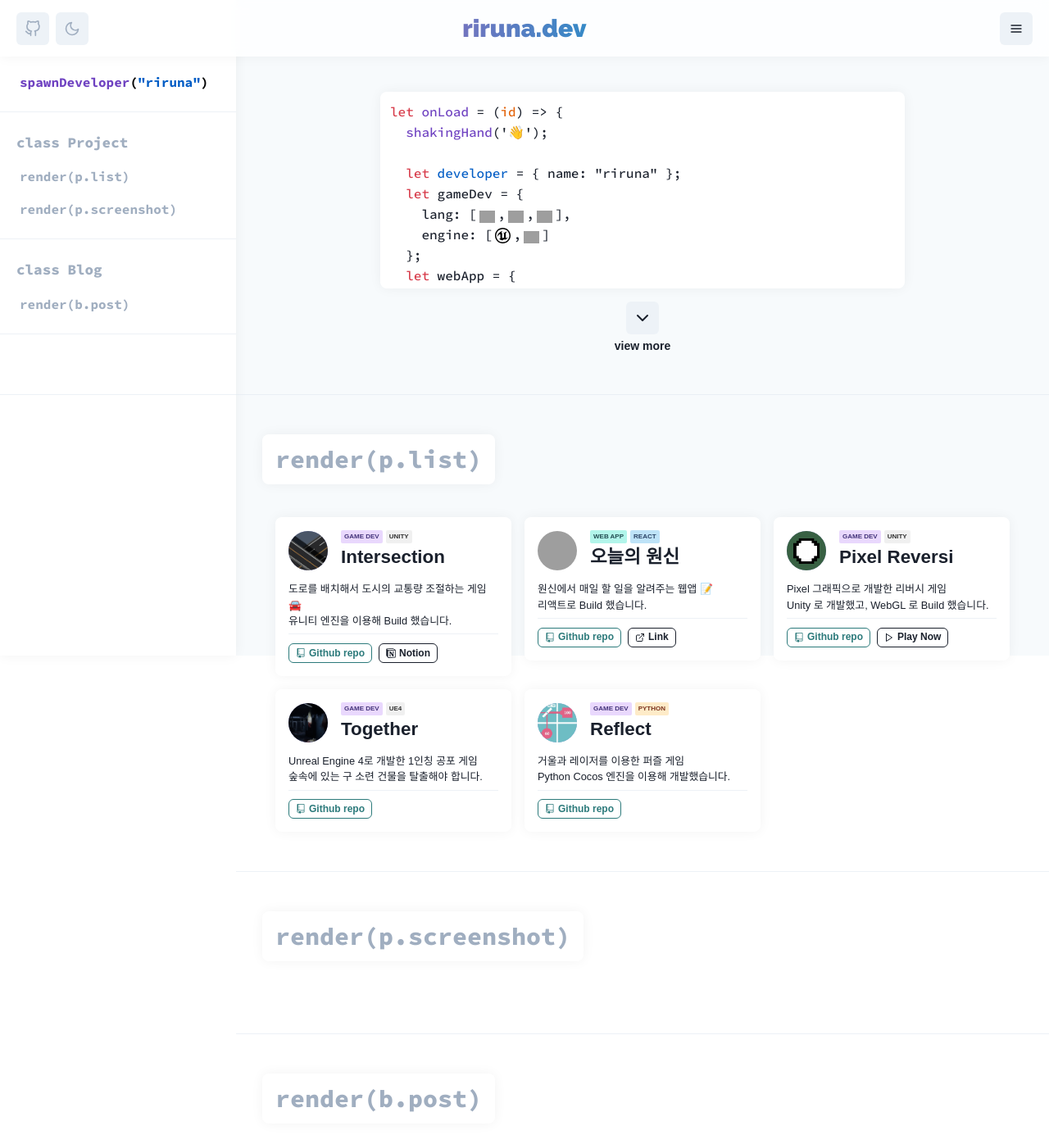
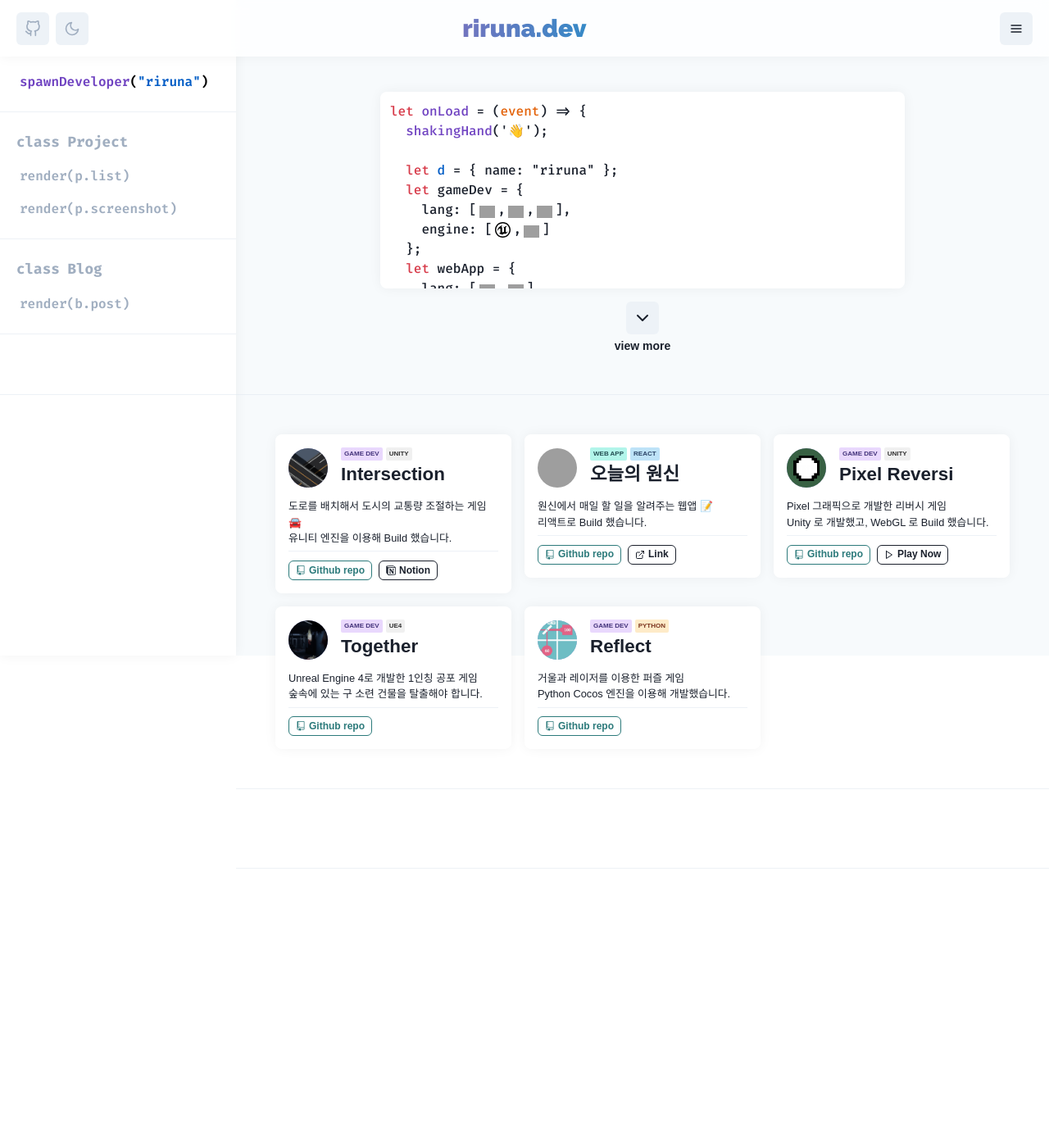
Before and after one commit to W298/w298.dev, a React (Create React App) app: page / in a window 1280 px wide. Shown: the top 1396 px of the page at 82% size. Built offline with nearby package versions, Linux system fonts and the light colour scheme; grey boxes are pictures that could not be loaded; a web font is replaced by a local one.

Commit message:
Clean not required objects

```diff
--- a/src/App.css
+++ b/src/App.css
@@ -1,7 +1,7 @@
 @import url("https://fonts.googleapis.com/css2?family=Noto+Sans+KR:wght@100;300;400;500;700;900&display=swap");
 @import url("https://fonts.googleapis.com/css2?family=Raleway:ital,wght@0,100;0,200;0,300;0,400;0,500;0,600;0,700;0,800;0,900;1,100;1,200;1,300;1,400;1,500;1,600;1,700;1,800;1,900&display=swap");
 @import url("https://fonts.googleapis.com/css2?family=IBM+Plex+Sans+KR:wght@100;200;300;400;500;600;700&display=swap");
-@import url("https://fonts.googleapis.com/css2?family=Source+Code+Pro:wght@500;700;800;900&display=swap");
+@import url("https://fonts.googleapis.com/css2?family=Fira+Code:wght@300;400;500;600;700&display=swap");
 
 * {
   font-family: "IBM Plex Sans KR", sans-serif;
@@ -13,6 +13,6 @@
 
 pre {
   font-weight: medium;
-  font-family: "Source Code Pro" !important;
+  font-family: "Fira Code" !important;
   display: inline;
 }
--- a/src/App.js
+++ b/src/App.js
@@ -173,7 +173,11 @@ export default function App() {
               <MenuButton as={IconButton} icon={<FiMenu />}></MenuButton>
               <MenuList>
                 <MenuItem>
-                  <Text fontFamily="Source Code Pro" fontSize="sm">
+                  <Text
+                    fontFamily="Fira Code"
+                    fontSize="sm"
+                    fontWeight="semibold"
+                  >
                     spawnDeveloper("riruna")
                   </Text>
                 </MenuItem>
@@ -181,17 +185,21 @@ export default function App() {
                 <MenuGroup
                   title="class Project"
                   fontWeight="bold"
-                  fontFamily="Source Code Pro"
+                  fontFamily="Fira Code"
                 >
                   <MenuItem icon={<FiList />}>
-                    <Text fontFamily="Source Code Pro" fontSize="sm">
+                    <Text
+                      fontFamily="Fira Code"
+                      fontSize="sm"
+                      fontWeight="semibold"
+                    >
                       render(p.list)
                     </Text>
                   </MenuItem>
                   <MenuItem icon={<FiImage />}>
                     <Text
-                      fontFamily="Source Code Pro"
-                      fontWeight="medium"
+                      fontFamily="Fira Code"
+                      fontWeight="semibold"
                       fontSize="sm"
                     >
                       render(p.screenshot)
@@ -202,12 +210,12 @@ export default function App() {
                 <MenuGroup
                   title="class Blog"
                   fontWeight="bold"
-                  fontFamily="Source Code Pro"
+                  fontFamily="Fira Code"
                 >
                   <MenuItem icon={<FiFileText />}>
                     <Text
-                      fontFamily="Source Code Pro"
-                      fontWeight="medium"
+                      fontFamily="Fira Code"
+                      fontWeight="semibold"
                       fontSize="sm"
                     >
                       render(b.post)
@@ -218,7 +226,7 @@ export default function App() {
                 <MenuGroup
                   title="function link()"
                   fontWeight="bold"
-                  fontFamily="Source Code Pro"
+                  fontFamily="Fira Code"
                 >
                   <MenuItem
                     icon={<FiGithub />}
@@ -227,8 +235,8 @@ export default function App() {
                     }}
                   >
                     <Text
-                      fontFamily="Source Code Pro"
-                      fontWeight="medium"
+                      fontFamily="Fira Code"
+                      fontWeight="semibold"
                       fontSize="sm"
                     >
                       open(dev.github.url)
@@ -236,8 +244,8 @@ export default function App() {
                   </MenuItem>
                   <MenuItem icon={<FiMoon />}>
                     <Text
-                      fontFamily="Source Code Pro"
-                      fontWeight="medium"
+                      fontFamily="Fira Code"
+                      fontWeight="semibold"
                       fontSize="sm"
                     >
                       toggleDarkMode()
@@ -248,31 +256,31 @@ export default function App() {
                 <MenuGroup
                   title="function setLang()"
                   fontWeight="bold"
-                  fontFamily="Source Code Pro"
+                  fontFamily="Fira Code"
                 >
                   <MenuItem
-                    fontWeight="medium"
+                    fontWeight="semibold"
                     onClick={() => {
                       setLanguage("kr");
                     }}
                   >
                     <Text
-                      fontFamily="Source Code Pro"
-                      fontWeight="medium"
+                      fontFamily="Fira Code"
+                      fontWeight="semibold"
                       fontSize="sm"
                     >
                       🇰🇷 setLang("KR")
                     </Text>
                   </MenuItem>
                   <MenuItem
-                    fontWeight="medium"
+                    fontWeight="semibold"
                     onClick={() => {
                       setLanguage("en");
                     }}
                   >
                     <Text
-                      fontFamily="Source Code Pro"
-                      fontWeight="medium"
+                      fontFamily="Fira Code"
+                      fontWeight="semibold"
                       fontSize="sm"
                     >
                       🇬🇧 setLang("EN")
@@ -299,7 +307,7 @@ export default function App() {
               {cate && (
                 <Flex p="0.5rem 1.25rem" gap="0.6rem">
                   <Text
-                    fontFamily="Source Code Pro"
+                    fontFamily="Fira Code"
                     fontWeight="extrabold"
                     fontSize="1.1rem"
                     color={
@@ -312,7 +320,7 @@ export default function App() {
                     {"class"}
                   </Text>
                   <Text
-                    fontFamily="Source Code Pro"
+                    fontFamily="Fira Code"
                     fontWeight="extrabold"
                     fontSize="1.1rem"
                     color={
@@ -340,8 +348,8 @@ export default function App() {
                       }}
                     >
                       <Text
-                        fontFamily="Source Code Pro"
-                        fontWeight="bold"
+                        fontFamily="Fira Code"
+                        fontWeight="semibold"
                         color={focusedPoint === id ? "#6f42c1" : "gray.400"}
                         cursor="pointer"
                         transition="0.1s ease-in-out"
@@ -349,8 +357,8 @@ export default function App() {
                         {front}
                       </Text>
                       <Text
-                        fontFamily="Source Code Pro"
-                        fontWeight="bold"
+                        fontFamily="Fira Code"
+                        fontWeight="semibold"
                         color={focusedPoint === id ? "black" : "gray.400"}
                         cursor="pointer"
                         transition="0.1s ease-in-out"
@@ -358,8 +366,8 @@ export default function App() {
                         {"("}
                       </Text>
                       <Text
-                        fontFamily="Source Code Pro"
-                        fontWeight="bold"
+                        fontFamily="Fira Code"
+                        fontWeight="semibold"
                         color={
                           focusedPoint !== id
                             ? "gray.400"
@@ -376,8 +384,8 @@ export default function App() {
                         {back}
                       </Text>
                       <Text
-                        fontFamily="Source Code Pro"
-                        fontWeight="bold"
+                        fontFamily="Fira Code"
+                        fontWeight="semibold"
                         color={focusedPoint === id ? "black" : "gray.400"}
                         cursor="pointer"
                         transition="0.1s ease-in-out"
@@ -403,47 +411,7 @@ export default function App() {
       </Box>
       <Divider />
       <Box ml={{ base: "0", sm: "0", md: "0", lg: "18rem" }} pb="50rem">
-        <Box p={8} py={12}>
-          <Flex
-            justifyContent="center"
-            bgColor="white"
-            mb={10}
-            boxShadow="0 0 15px 0 rgba(0, 0, 0, 0.05)"
-            width="fit-content"
-            p={2}
-            px={4}
-            borderRadius="0.5rem"
-          >
-            <Text
-              id="project-list-point"
-              fontSize={{ base: "2xl", sm: "2xl", md: "3xl" }}
-              fontFamily="Source Code Pro"
-              fontWeight="extrabold"
-              textAlign="center"
-              color={
-                pointList.find((p) => p.id === focusedPoint).id ===
-                "project-list-point"
-                  ? "#6f42c1"
-                  : "gray.400"
-              }
-            >
-              render
-            </Text>
-            <Text
-              fontSize={{ base: "2xl", sm: "2xl", md: "3xl" }}
-              fontFamily="Source Code Pro"
-              fontWeight="extrabold"
-              textAlign="center"
-              color={
-                pointList.find((p) => p.id === focusedPoint).id ===
-                "project-list-point"
-                  ? "black"
-                  : "gray.400"
-              }
-            >
-              (p.list)
-            </Text>
-          </Flex>
+        <Box p={8} py={12} id="project-list-point">
           <Box
             display="grid"
             gridTemplateColumns="repeat(auto-fill, minmax(15rem, 18rem))"
@@ -548,89 +516,9 @@ export default function App() {
           </Box>
         </Box>
         <Divider />
-        <Box p={8} py={12}>
-          <Flex
-            justifyContent="center"
-            bgColor="white"
-            mb={10}
-            boxShadow="0 0 15px 0 rgba(0, 0, 0, 0.05)"
-            width="fit-content"
-            p={2}
-            px={4}
-            borderRadius="0.5rem"
-          >
-            <Text
-              id="screenshot-point"
-              fontSize={{ base: "2xl", sm: "2xl", md: "3xl" }}
-              fontFamily="Source Code Pro"
-              fontWeight="extrabold"
-              textAlign="center"
-              color={
-                pointList.find((p) => p.id === focusedPoint).id ===
-                "screenshot-point"
-                  ? "#6f42c1"
-                  : "gray.400"
-              }
-            >
-              render
-            </Text>
-            <Text
-              fontSize={{ base: "2xl", sm: "2xl", md: "3xl" }}
-              fontFamily="Source Code Pro"
-              fontWeight="extrabold"
-              textAlign="center"
-              color={
-                pointList.find((p) => p.id === focusedPoint).id ===
-                "screenshot-point"
-                  ? "black"
-                  : "gray.400"
-              }
-            >
-              (p.screenshot)
-            </Text>
-          </Flex>
-        </Box>
+        <Box p={8} py={12} id="screenshot-point"></Box>
         <Divider />
-        <Box p={8} py={12}>
-          <Flex
-            justifyContent="center"
-            bgColor="white"
-            mb={10}
-            boxShadow="0 0 15px 0 rgba(0, 0, 0, 0.05)"
-            width="fit-content"
-            p={2}
-            px={4}
-            borderRadius="0.5rem"
-          >
-            <Text
-              id="blog-point"
-              fontSize={{ base: "2xl", sm: "2xl", md: "3xl" }}
-              fontFamily="Source Code Pro"
-              fontWeight="extrabold"
-              textAlign="center"
-              color={
-                pointList.find((p) => p.id === focusedPoint).id === "blog-point"
-                  ? "#6f42c1"
-                  : "gray.400"
-              }
-            >
-              render
-            </Text>
-            <Text
-              fontSize={{ base: "2xl", sm: "2xl", md: "3xl" }}
-              fontFamily="Source Code Pro"
-              fontWeight="extrabold"
-              textAlign="center"
-              color={
-                pointList.find((p) => p.id === focusedPoint).id === "blog-point"
-                  ? "black"
-                  : "gray.400"
-              }
-            >
-              (b.post)
-            </Text>
-          </Flex>
-        </Box>
+        <Box p={8} py={12} id="blog-point"></Box>
       </Box>
     </div>
   );
--- a/src/DashBoard.js
+++ b/src/DashBoard.js
@@ -11,7 +11,7 @@ function Front({ text, space = true }) {
     <Text
       fontSize={{ base: "sm", sm: "sm", md: "md" }}
       fontWeight="medium"
-      fontFamily="Source Code Pro"
+      fontFamily="Fira Code"
       display="inline"
       color="#d73a49"
     >
@@ -25,7 +25,7 @@ function Parameter({ text, space = true }) {
     <Text
       fontSize={{ base: "sm", sm: "sm", md: "md" }}
       fontWeight="medium"
-      fontFamily="Source Code Pro"
+      fontFamily="Fira Code"
       display="inline"
       color="#e36209"
     >
@@ -39,7 +39,7 @@ function Function({ text, space = true }) {
     <Text
       fontSize={{ base: "sm", sm: "sm", md: "md" }}
       fontWeight="medium"
-      fontFamily="Source Code Pro"
+      fontFamily="Fira Code"
       display="inline"
       color="#6f42c1"
     >
@@ -53,7 +53,7 @@ function String({ text, space = true }) {
     <Text
       fontSize={{ base: "sm", sm: "sm", md: "md" }}
       fontWeight="medium"
-      fontFamily="Source Code Pro"
+      fontFamily="Fira Code"
       display="inline"
       color="#005cc5"
     >
@@ -87,7 +87,7 @@ export default function DashBoard() {
         bgColor="white"
         boxShadow="0 0 15px 0 rgba(0, 0, 0, 0.05)"
         width="100%"
-        height={expanded ? "29rem" : "15rem"}
+        height={expanded ? "27rem" : "15rem"}
         transition="0.2s ease-in-out"
         overflowY="hidden"
         maxWidth="40rem"
@@ -95,13 +95,13 @@ export default function DashBoard() {
         <Text
           fontSize={{ base: "sm", sm: "sm", md: "md" }}
           fontWeight="medium"
-          fontFamily="Source Code Pro"
+          fontFamily="Fira Code"
           display="inline"
         >
           <Front text="let" space={false} />
           <Function text=" onLoad" space={false} />
           {" = ("}
-          <Parameter text="id" space={false} />
+          <Parameter text="event" space={false} />
           {") => {"}
           <br />
           <Function text="shakingHand" />
@@ -109,7 +109,7 @@ export default function DashBoard() {
           <br />
           <br />
           <Front text="let" />
-          <String text=" developer" space={false} />
+          <String text=" d" space={false} />
           {' = { name: "riruna" };'}
           <br />
           <Front text="let" />
@@ -174,10 +174,10 @@ export default function DashBoard() {
           <br />
           <pre>{"  };"}</pre>
           <br />
-          <String text="developer" />
+          <String text="d" />
           {".mainFocus = { gameDev, webApp };"}
           <br />
-          <String text="developer" />
+          <String text="d" />
           {".favorite.editor = ["}
           <Icon
             src="https://cdn.jsdelivr.net/gh/devicons/devicon/icons/vscode/vscode-original.svg"
@@ -190,11 +190,12 @@ export default function DashBoard() {
           />
           {","}
           <Icon src={stsvg} alt="st" />
-          {"]"}
+          {"];"}
           <br />
           <br />
-          <Function text="createDeveloper" />
-          {"(developer);"}
+          <Front text="return new" />
+          <Function text=" Developer" space={false} />
+          {"(d);"}
           <br />
           {"};"}
         </Text>
```
